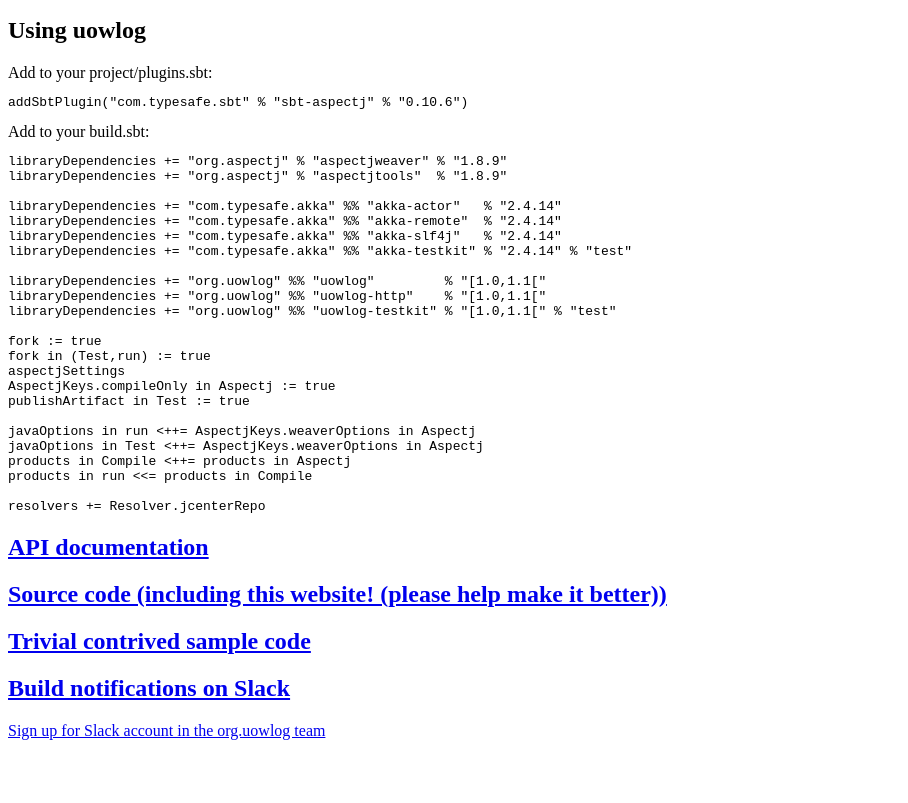
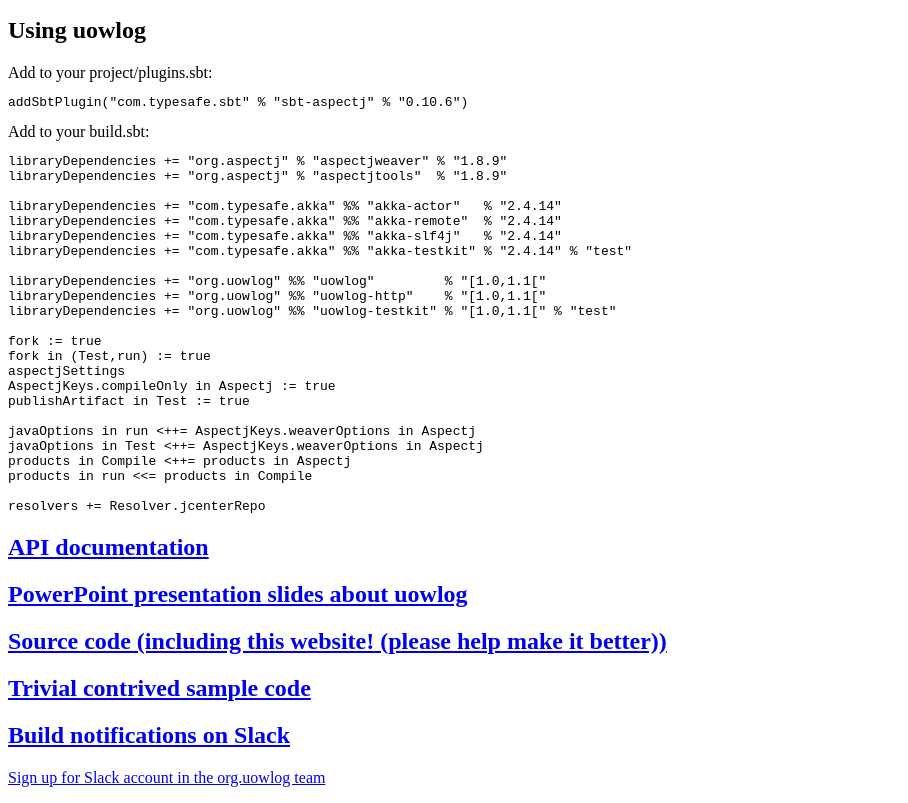
Before and after one commit to AllenCellSoftware/uowlog, a plain HTML site: page src/site/index.html in a window 1280 px wide. Shown: the part 87-890 px from the top of the page, without its empty margins (0-908 px from the left). Before the commit the page ends 843 px from the top, so only its background shows below. Drawn offline with Linux system fonts and the light colour scheme.

Commit message:
Adding in link to presentation

```diff
--- a/src/site/index.html
+++ b/src/site/index.html
@@ -41,6 +41,7 @@
 </pre>
 
 <h2><a href="latest/api/index.html">API documentation</a></h2>
+<h2><a href="https://github.com/AllenCellSoftware/uowlog-presentation/blob/master/UnitOfWork.pptx?raw=true">PowerPoint presentation slides about uowlog</a></h2>
 <h2><a href="https://github.com/AllenCellSoftware/uowlog">Source code (including this website! (please help make it better))</a></h2>
 <h2><a href="https://github.com/AllenCellSoftware/uowlog-demo">Trivial contrived sample code</a></h2>
 <h2><a href="https://orguowlog.slack.com/messages/builds/">Build notifications on Slack</a></h2>
```
